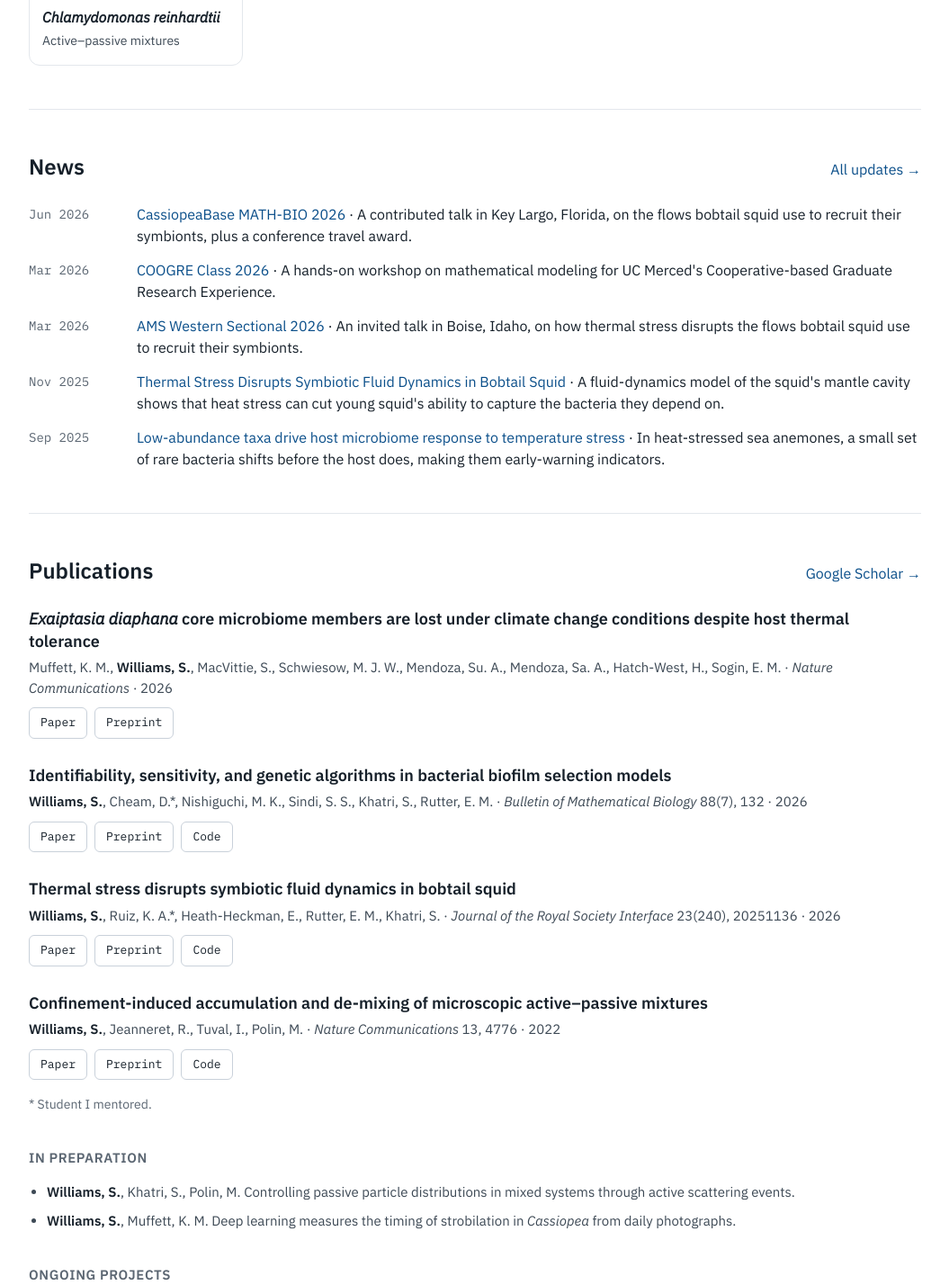
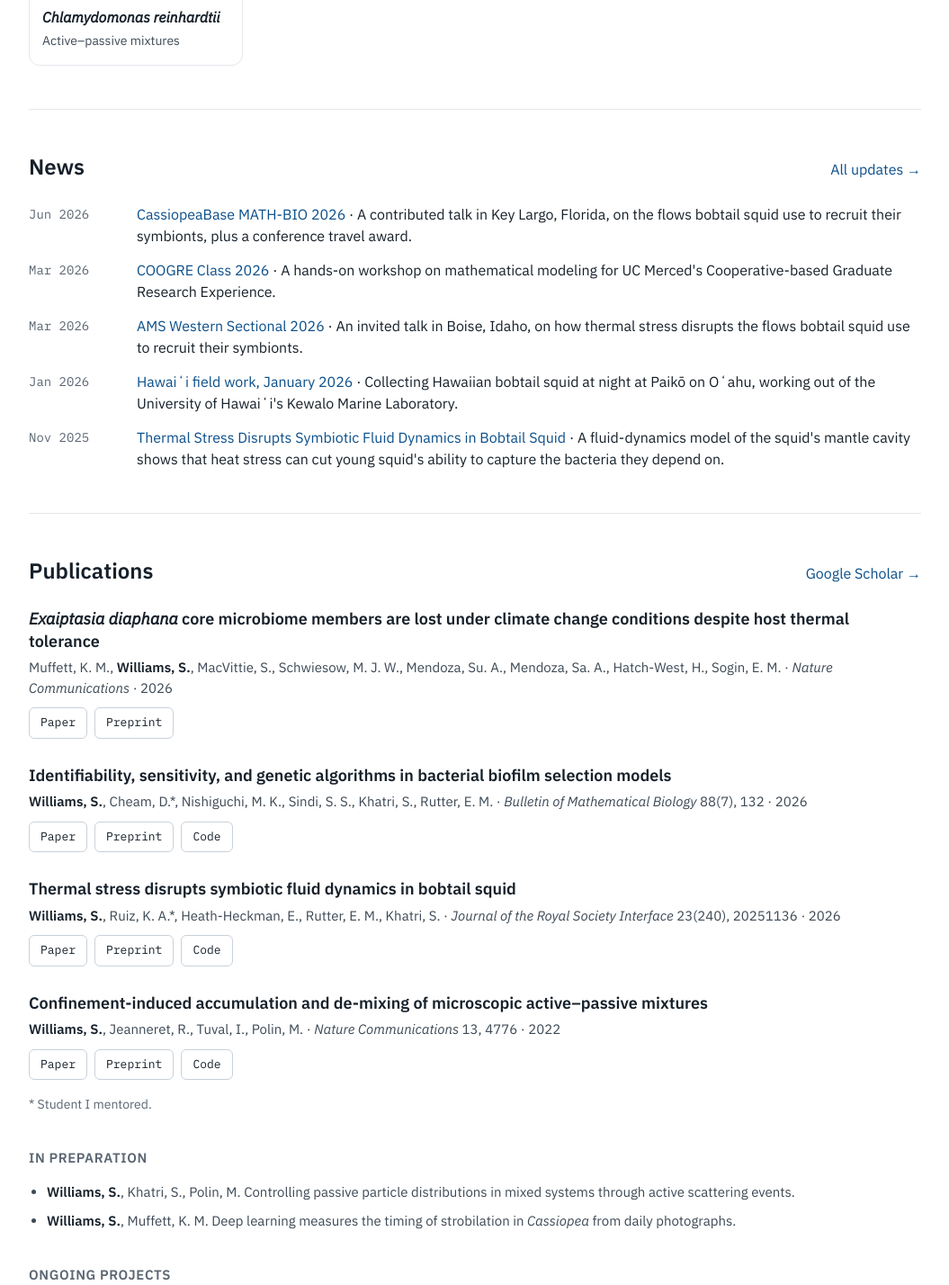
Before and after one commit to StephWilleniams/stephwilleniams.github.io, a Jekyll site: the page built from index.html, in a window 1280 px wide, cut to the strip 1221-2649 px from the top of the page. Shown: the whole strip at 90% size, without its empty margins (112-1167 px from the left). Built offline with Jekyll 4.4.1, drawn with Linux system fonts in a browser that asks for light colours.

Commit message:
Add Hawaiʻi field work update for January 2026
Post with photos and a short video from squid collecting at Paikō and
Kewalo Marine Laboratory. Images are resized with location data removed;
the video is re-encoded to H.264 without audio.

Co-Authored-By: Claude Fable 5.2 <noreply@anthropic.com>
Claude-Session: https://claude.ai/code/session_01CjQH714n3JkSPH9waZXE7d

```diff
--- /dev/null
+++ b/_posts/2026-01-14-hawaii-field-work.md
@@ -0,0 +1,80 @@
+---
+title: Hawaiʻi field work, January 2026
+kind: Field work
+summary: Collecting Hawaiian bobtail squid at night at Paikō on Oʻahu, working out of the University of Hawaiʻi's Kewalo Marine Laboratory.
+links:
+  - label: Squid project
+    url: /research/euprymna-scolopes/
+---
+
+Most of my work on the Hawaiian bobtail squid happens in simulation. In January 2026 I was on Oʻahu for squid collecting and met the animals in person. We worked out of the University of Hawaiʻi's Kewalo Marine Laboratory in Honolulu and collected at Paikō.
+
+## Squidding at Paikō
+
+Bobtail squid spend the day buried in sand and come out to hunt after dark, so squidding is night work: wading the shallows by headlamp, looking for an animal a few centimeters long.
+
+<div class="fig-row crop-43">
+<figure>
+  <img src="{{ '/images/updates/hawaii-2026/night-collecting.jpg' | relative_url }}" alt="A person standing shin-deep in dark water at night, lit by a headlamp, looking down at something in their hands" loading="lazy">
+  <figcaption>Squidding in the shallows at Paikō.</figcaption>
+</figure>
+<figure>
+  <img src="{{ '/images/updates/hawaii-2026/paiko-night.jpg' | relative_url }}" alt="Shallow water over a pale sandy bottom lit by a headlamp at night, with a line of city lights on the horizon" loading="lazy">
+  <figcaption>The view from the water: sand under the headlamp and lights across the bay.</figcaption>
+</figure>
+</div>
+
+## Back at the lab
+
+At Kewalo the squid went into seawater tanks with a sand bottom, where they dig in and coat themselves with sand grains.
+
+<div class="fig-row">
+<figure>
+  <img src="{{ '/images/updates/hawaii-2026/bobtail-squid.jpg' | relative_url }}" alt="A small brown-speckled bobtail squid seen from above in a clear dish" loading="lazy">
+  <figcaption>A Hawaiian bobtail squid, <em>Euprymna scolopes</em>.</figcaption>
+</figure>
+<figure>
+  <video controls playsinline preload="none" poster="{{ '/images/updates/hawaii-2026/squid-in-sand-poster.jpg' | relative_url }}" aria-label="Video of bobtail squid coated in sand grains on the sandy bottom of a seawater tank">
+    <source src="{{ '/images/updates/hawaii-2026/squid-in-sand.mp4' | relative_url }}" type="video/mp4">
+  </video>
+  <figcaption>Squid in their sand coats in a holding tank (28 s, no sound).</figcaption>
+</figure>
+</div>
+
+Not everything on the bench was a squid.
+
+<div class="fig-row three crop-34">
+<figure>
+  <img src="{{ '/images/updates/hawaii-2026/shrimp-jail.jpg' | relative_url }}" alt="A grey shaker bottle of seawater on a lab bench with 'Shrimp Jail' written on it in blue marker" loading="lazy">
+  <figcaption>Field equipment: the Shrimp Jail.</figcaption>
+</figure>
+<figure>
+  <img src="{{ '/images/updates/hawaii-2026/sea-slug-dish.jpg' | relative_url }}" alt="A small dark green sea slug with a blue-edged frill on the wall of a glass dish" loading="lazy">
+  <figcaption>A sea slug in a glass dish.</figcaption>
+</figure>
+<figure>
+  <img src="{{ '/images/updates/hawaii-2026/sea-slug-scope.jpg' | relative_url }}" alt="An orange sea slug covered in finger-like projections, photographed through a microscope eyepiece" loading="lazy">
+  <figcaption>Another, down the microscope.</figcaption>
+</figure>
+</div>
+
+## By day
+
+Night collecting leaves the days for the rest of the island.
+
+<div class="fig-row three crop-43">
+<figure>
+  <img src="{{ '/images/updates/hawaii-2026/south-shore.jpg' | relative_url }}" alt="A tree on a rocky shore framing calm water, hotel towers and the profile of Diamond Head" loading="lazy">
+  <figcaption>Lēʻahi (Diamond Head) from the south shore.</figcaption>
+</figure>
+<figure>
+  <img src="{{ '/images/updates/hawaii-2026/harbor.jpg' | relative_url }}" alt="Black lava-rock breakwater, turquoise water and sailboat masts under a clear blue sky" loading="lazy">
+  <figcaption>A harbor on the Honolulu waterfront.</figcaption>
+</figure>
+<figure>
+  <img src="{{ '/images/updates/hawaii-2026/windward-beach.jpg' | relative_url }}" alt="A wide sandy beach with turquoise surf, a small island offshore and steep dark cliffs to the right" loading="lazy">
+  <figcaption>The windward coast, with Mānana (Rabbit Island) offshore.</figcaption>
+</figure>
+</div>
+
+The modeling side of this work, on how the squid's breathing carries bacteria to its light organ and what heat stress does to that, is on the [squid project page]({{ '/research/euprymna-scolopes/' | relative_url }}).
--- a/assets/css/site.css
+++ b/assets/css/site.css
@@ -123,6 +123,10 @@ figcaption { margin-top: 10px; font-size: 14px; color: var(--ink-2); line-height
 .lead-figure img { max-height: 520px; object-fit: contain; }
 .fig-row { display: grid; grid-template-columns: repeat(auto-fit, minmax(260px, 1fr)); gap: 20px; align-items: start; margin: 28px 0; }
 .fig-row figure { margin: 0; }
+.fig-row.three { grid-template-columns: repeat(auto-fit, minmax(170px, 1fr)); gap: 16px; }
+.fig-row.crop-43 img { aspect-ratio: 4 / 3; object-fit: cover; }
+.fig-row.crop-34 img { aspect-ratio: 3 / 4; object-fit: cover; }
+figure video { display: block; width: 100%; height: auto; border-radius: 8px; border: 1px solid var(--line); background: #000; }
 .facts { display: grid; grid-template-columns: repeat(auto-fit, minmax(200px, 1fr)); gap: 12px 24px; margin: 8px 0 0; }
 .facts dt { font-size: 12px; text-transform: uppercase; letter-spacing: 0.04em; color: var(--muted); }
 .facts dd { margin: 2px 0 0; }
--- a/research/euprymna-scolopes/index.md
+++ b/research/euprymna-scolopes/index.md
@@ -40,6 +40,7 @@ Try a simplified version of the flow method in the [interactive Stokeslet demo](
 
 - Williams, S., Ruiz, K. A., Heath-Heckman, E., Rutter, E. M., Khatri, S. Thermal stress disrupts symbiotic fluid dynamics in bobtail squid. *J. R. Soc. Interface* 23, 20251136 (2026). [Paper](https://doi.org/10.1098/rsif.2025.1136) · [Preprint](https://arxiv.org/abs/2511.00326) · [Code](https://github.com/StephWilleniams/SquidInternalFlows)
 - [Poster: MDDLS 2025]({{ '/updates/mddls-2025/' | relative_url }}) · [Invited talk: AMS Western Sectional 2026]({{ '/updates/ams-western-sectional/' | relative_url }}) · [Talk: CassiopeaBase MATH-BIO 2026]({{ '/updates/cassiopeabase-math-bio-2026/' | relative_url }})
+- [Field work: Oʻahu, January 2026]({{ '/updates/hawaii-field-work/' | relative_url }})
 - Ongoing: Exploring the impacts of squid breathing dynamics on bacterial symbiont acquisition.
 - [Interactive: Stokes flow from point forces]({{ '/interactive/#stokeslets' | relative_url }})
 
```
Also changed, not shown: images/updates/hawaii-2026/bobtail-squid.jpg (added), images/updates/hawaii-2026/harbor.jpg (added), images/updates/hawaii-2026/night-collecting.jpg (added), images/updates/hawaii-2026/paiko-night.jpg (added), images/updates/hawaii-2026/sea-slug-dish.jpg (added), images/updates/hawaii-2026/sea-slug-scope.jpg (added), images/updates/hawaii-2026/shrimp-jail.jpg (added), images/updates/hawaii-2026/south-shore.jpg (added), images/updates/hawaii-2026/squid-in-sand-poster.jpg (added), images/updates/hawaii-2026/windward-beach.jpg (added), 1 other file.
